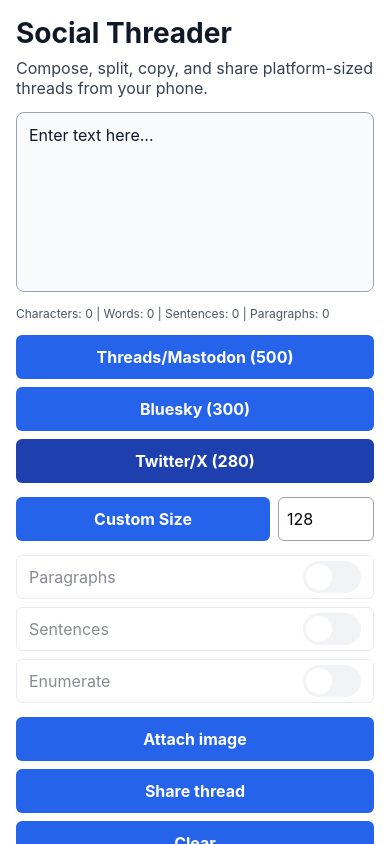
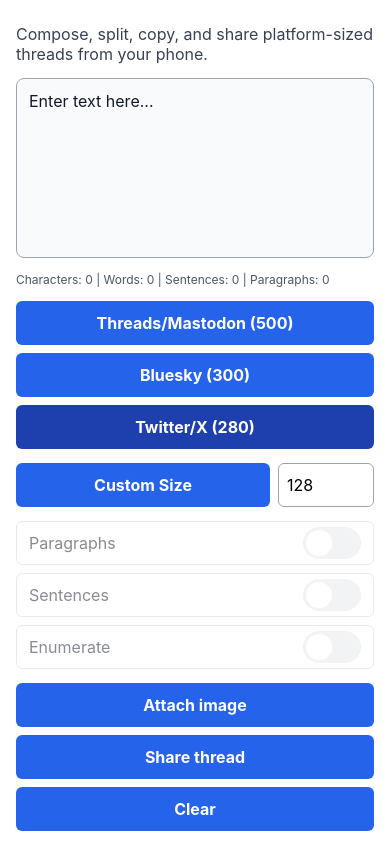
Before and after one commit to MarcoPoloResearchLab/social_threader, a React Native app in the folder mobile/: screen / in a window 390 px wide. Built offline with nearby package versions, Linux system fonts and the light colour scheme.

Commit message:
refactor(shared-web): remove unused constants from TEXT_CONTENT

```diff
--- a/mobile/src/shared-web/constants.js
+++ b/mobile/src/shared-web/constants.js
@@ -5,11 +5,7 @@
 
 /** @type {Readonly<Record<string, string>>} */
 export const TEXT_CONTENT = Object.freeze({
-    APP_TITLE: "Social Threader",
-    PRIMARY_DESCRIPTION: "With Social Threader, you can split your text into smaller chunks ideal for Twitter/X, Bluesky, Threads, Mastodon, or any platform that limits character count.",
-    SECONDARY_DESCRIPTION: "Easily create threads, track word counts, and copy each chunk with a single click.",
     EDITOR_PLACEHOLDER: "Enter text here...",
-    FOOTER_HTML: "This project is <strong>open source</strong>! View the code on <a href=\"https://github.com/MarkoPoloResearchLab/social_threader\" target=\"_blank\">GitHub</a>.",
     CUSTOM_BUTTON_DEFAULT: "Custom Size",
     CUSTOM_BUTTON_TEMPLATE: "Custom ({VALUE})",
     COPY_BUTTON_LABEL: "Copy",
```
